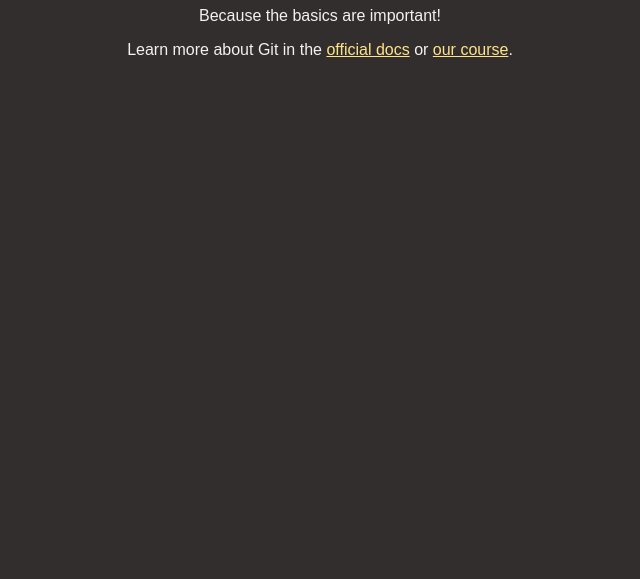
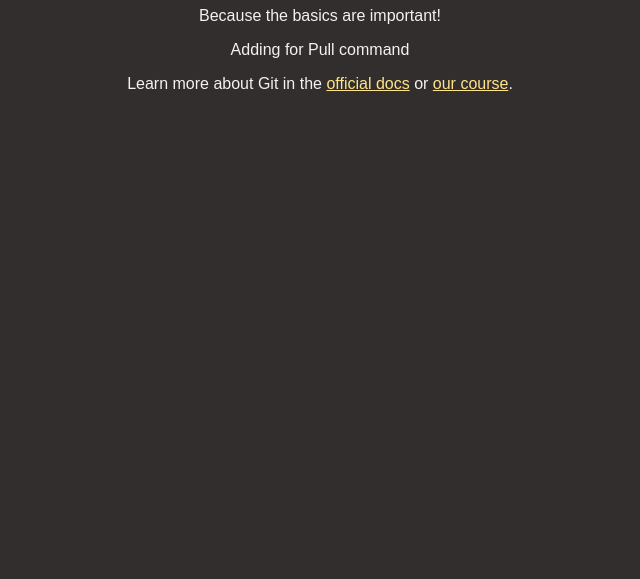
Before and after one commit to Akhila1701/Demorepository, a plain HTML site: page index.html in a window 1280 px wide. Shown: the part 221-800 px from the top of the page, without its empty margins (320-960 px from the left). Drawn offline with Linux system fonts and the light colour scheme.

Commit message:
Update index for pull command

```diff
--- a/index.html
+++ b/index.html
@@ -14,6 +14,7 @@
     </header>
     <main>
       <p>Because the basics are important!</p>
+      <p>Adding for Pull command</p>
       <p>
         Learn more about Git in the
         <a href="https://git-scm.com/book/en/v2">official docs</a> or
```
